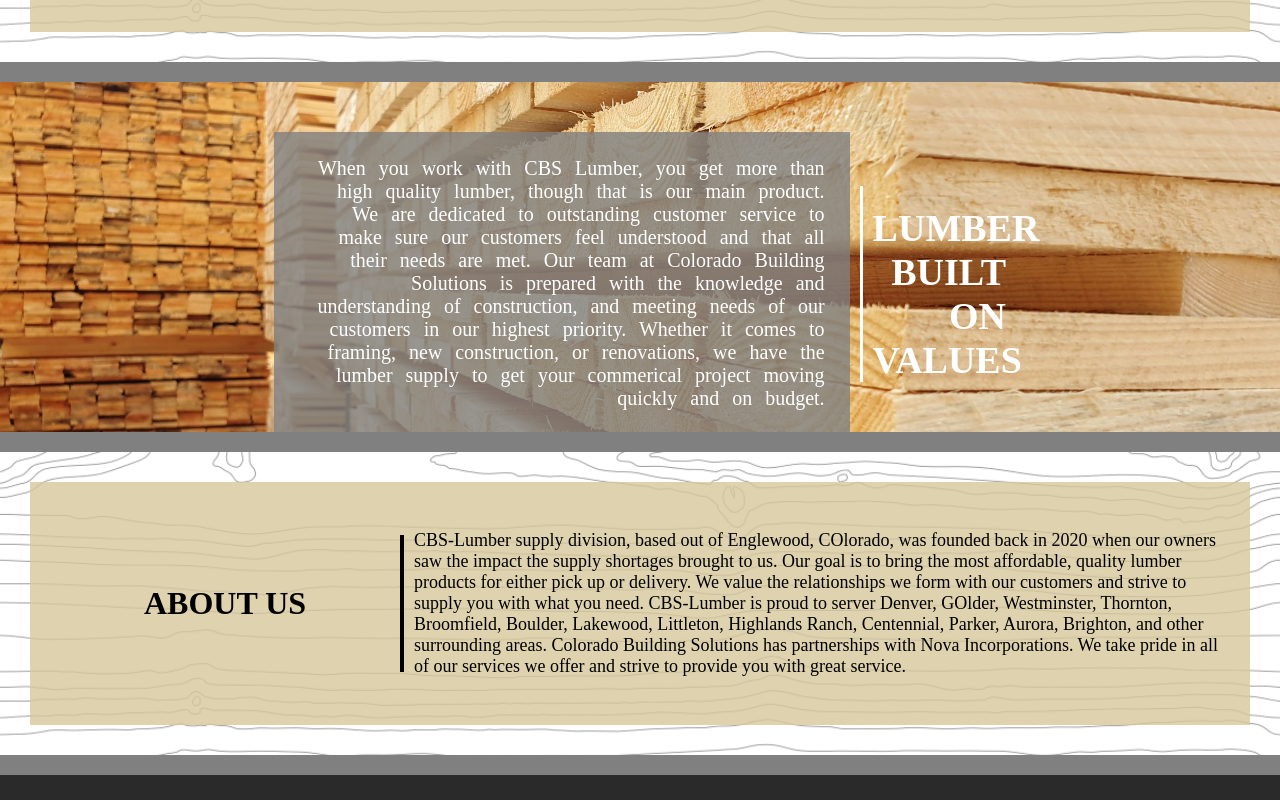
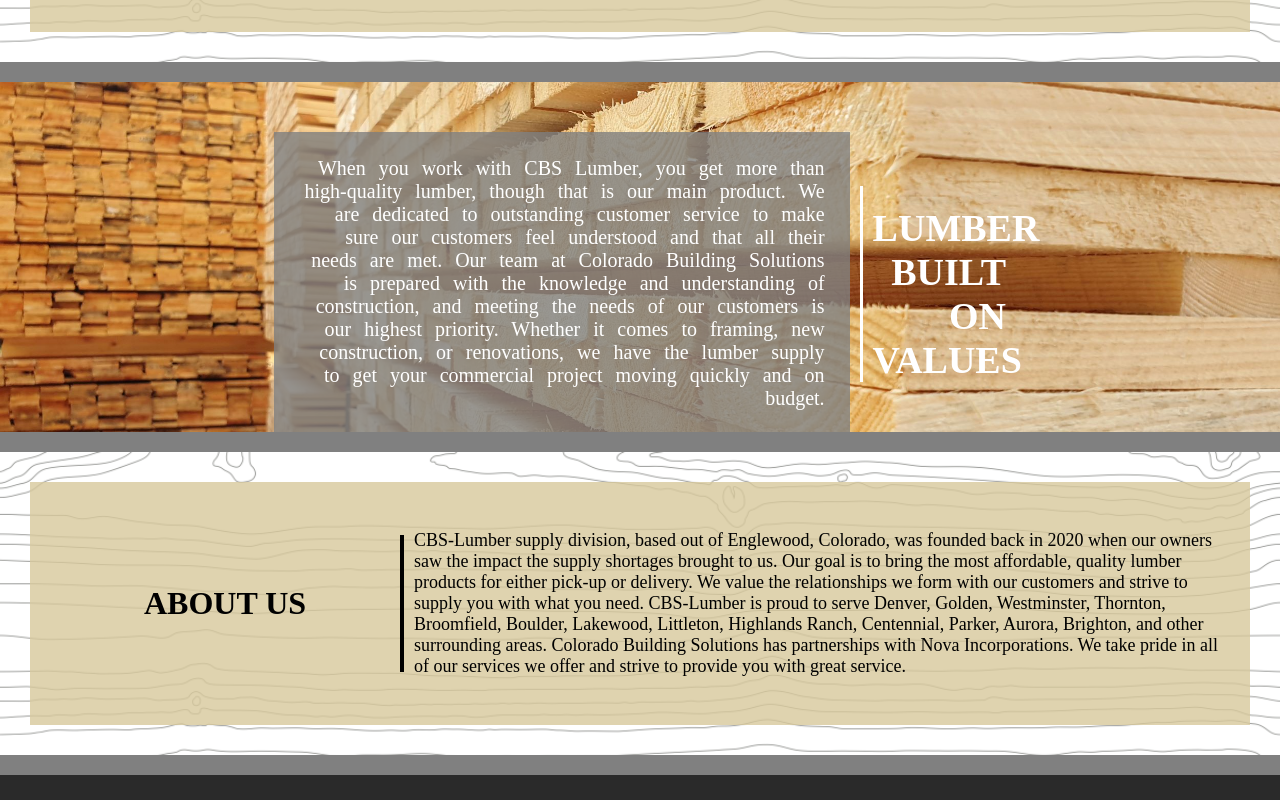
Before and after one commit to Noah8863/CBS-Lumber, a React (Create React App) app: page / in a window 1280 px wide. Shown: the part 1560-2360 px from the top of the page. Built offline with nearby package versions, Linux system fonts and the light colour scheme.

Commit message:
fixed minor spelling issues and footer icons not perfectly centered

```diff
--- a/src/components/Carousel/index.jsx
+++ b/src/components/Carousel/index.jsx
@@ -24,11 +24,7 @@
             <div className="product-left-side-container">
               <h1>EWP, LSL</h1>
               <p>
-                An optimized structural product engineered for quality. A
-                product that is gaining widespread use. It has high strength,
-                high stiffness and dimensinal stability. LSL floor panels
-                fastened to glulam purlins and steel beams. Available in 1.35E
-                and 1.55E.
+              An optimized structural product engineered for quality. A product that is gaining widespread use. It has high strength, high stiffness, and dimensional stability. LSL floor panels are fastened to glulam purlins and steel beams. Available in 1.35E and 1.55E.
               </p>
               <Link to="/contact">
                 <button className="buy-now button1">
@@ -49,10 +45,7 @@
             <div className="product-left-side-container">
               <h1>OSB</h1>
               <p>
-                A proprietary Blue Edge Seal creates a moisture resistant panel
-                which resists swelling. To Keep our air clean, our OSB contains
-                no added area-formaldehtde resin (NAUF) for improved indoor air
-                quality.
+              A proprietary Blue Edge Seal creates a moisture-resistant panel that resists swelling. To Keep our air clean, our OSB contains no added area-formaldehtde resin (NAUF) for improved indoor air quality.
               </p>
               <p>Thickness: 7/16, 19/32, 23,/32</p>
               <p>Lengths: 6', 8'</p>
@@ -76,8 +69,8 @@
             <div className="product-left-side-container">
               <h1>PLYWOOD</h1>
               <p>
-                A 4 ply thickness plywood build with quality and performance in
-                mind. For uses for;
+                A 4 ply thickness plywood built with quality and performance in
+                mind. For uses like;
                 <ul>
                   <li>Underlayment</li>
                   <li>Subfloor</li>
@@ -106,11 +99,7 @@
             <div className="product-left-side-container">
               <h1>I JOISTS</h1>
               <p>
-                Used extensively in residential floor and roof framing. They are
-                ideal for long spans, including continuous spans over
-                intermediate supports. Because I-joists are straights and true,
-                it's easier for builders to avoid crowning and maintain a level
-                framing surface.
+              Used extensively in residential floor and roof framing. They are ideal for long spans, including continuous spans over intermediate supports. Because I-joists are straight and true, it's easier for builders to avoid crowning and maintain a level framing surface.
               </p>
               <Link to="/contact">
                 <button className="buy-now button1">
--- a/src/components/Footer/footer.scss
+++ b/src/components/Footer/footer.scss
@@ -40,6 +40,7 @@
   border-radius: 50%;
   padding: 15px;
   margin: 10px;
+  right: 15px;
   width: 25px;
   height: 25px;
   font-size: 18px;
--- a/src/components/Info/index.js
+++ b/src/components/Info/index.js
@@ -37,15 +37,7 @@
         <div id="lumber-info-card">
           <h1 id="lumber-info-header-mobile">LUMBER BUILT ON VALUES</h1>
           <p>
-            When you work with CBS Lumber, you get more than high quality
-            lumber, though that is our main product. We are dedicated to
-            outstanding customer service to make sure our customers feel
-            understood and that all their needs are met. Our team at Colorado
-            Building Solutions is prepared with the knowledge and understanding
-            of construction, and meeting needs of our customers in our highest
-            priority. Whether it comes to framing, new construction, or
-            renovations, we have the lumber supply to get your commerical
-            project moving quickly and on budget.
+          When you work with CBS Lumber, you get more than high-quality lumber, though that is our main product. We are dedicated to outstanding customer service to make sure our customers feel understood and that all their needs are met. Our team at Colorado Building Solutions is prepared with the knowledge and understanding of construction, and meeting the needs of our customers is our highest priority. Whether it comes to framing, new construction, or renovations, we have the lumber supply to get your commercial project moving quickly and on budget.
           </p>
           <h1 id="lumber-info-header">LUMBER BUILT ON VALUES</h1>
         </div>
@@ -59,18 +51,7 @@
             </div>
             <div>
               <p>
-                CBS-Lumber supply division, based out of Englewood, COlorado,
-                was founded back in 2020 when our owners saw the impact the
-                supply shortages brought to us. Our goal is to bring the most
-                affordable, quality lumber products for either pick up or
-                delivery. We value the relationships we form with our customers
-                and strive to supply you with what you need. CBS-Lumber is proud
-                to server Denver, GOlder, Westminster, Thornton, Broomfield,
-                Boulder, Lakewood, Littleton, Highlands Ranch, Centennial,
-                Parker, Aurora, Brighton, and other surrounding areas. Colorado
-                Building Solutions has partnerships with Nova Incorporations. We
-                take pride in all of our services we offer and strive to provide
-                you with great service.
+              CBS-Lumber supply division, based out of Englewood, Colorado, was founded back in 2020 when our owners saw the impact the supply shortages brought to us. Our goal is to bring the most affordable, quality lumber products for either pick-up or delivery. We value the relationships we form with our customers and strive to supply you with what you need. CBS-Lumber is proud to serve Denver, Golden, Westminster, Thornton, Broomfield, Boulder, Lakewood, Littleton, Highlands Ranch, Centennial, Parker, Aurora, Brighton, and other surrounding areas. Colorado Building Solutions has partnerships with Nova Incorporations. We take pride in all of our services we offer and strive to provide you with great service.
               </p>
             </div>
           </div>
--- a/src/components/Products/index.js
+++ b/src/components/Products/index.js
@@ -23,15 +23,7 @@
           <h1 style={{ fontSize: "42px" }}>LUMBER</h1>
           <div id="lumber-info-description">
             <p>
-              Colorado Building Solutions now has a bulk lumber supply at our
-              warehouse, with supply avaliable today for pickup or delivery. CBS
-              Lumber provides a variety of lumber to meet all of your building
-              needs. Our Lumber supply includes OSB, OSB Tongue and Groove,
-              Plywood, and traditional lumber. With a few other products being
-              added soon. CBS Lumber is a wholesale lumber wendor serving
-              Denver, Golden, Westminster, Thornton, Broomfield, Boulder,
-              Lakewood, Littleton, Highlands Ranch, Centennial, Parker, Aurora,
-              Brighton, and other surrounding areas.
+            Colorado Building Solutions now has a bulk lumber supply at our warehouse, with supplies available today for pickup or delivery. CBS Lumber provides a variety of lumber to meet all of your building needs. Our Lumber supply includes OSB, OSB Tongue and Groove, Plywood, and traditional lumber. With a few other products being added soon. CBS Lumber is a wholesale lumber vendor serving Denver, Golden, Westminster, Thornton, Broomfield, Boulder, Lakewood, Littleton, Highlands Ranch, Centennial, Parker, Aurora, Brighton, and other surrounding areas.
             </p>
             <Link to="/contact">
             {/* Credit to Aaron Iker for button styles below */}
```
